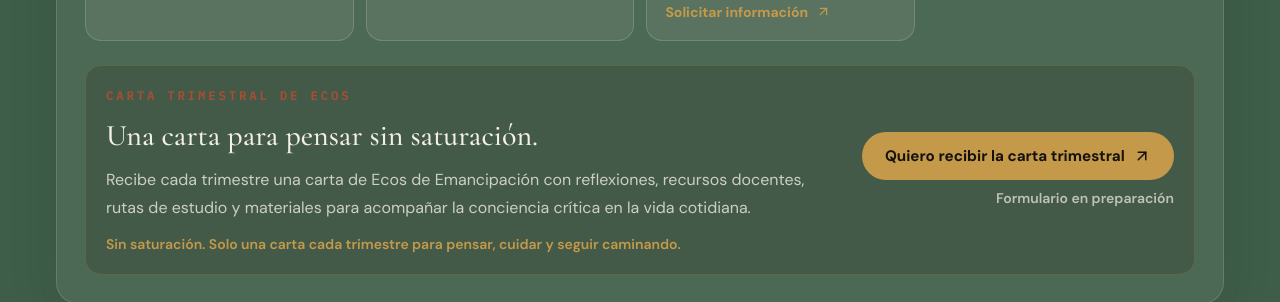
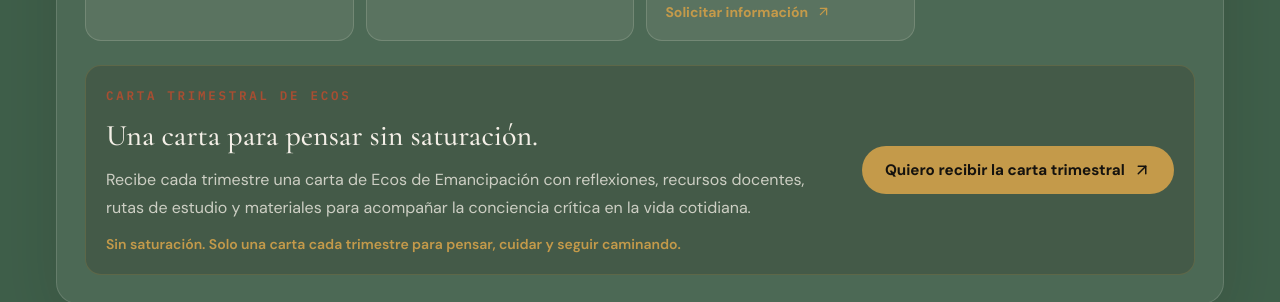
Before and after one commit to KandyPartemia/ecos-de-emancipacion, a React (Vite) app: page / in a window 1280 px wide. Shown: the part 8340-8642 px from the top of the page. Built offline with nearby package versions, Linux system fonts and the light colour scheme.

Commit message:
Conecta formulario corto del boletin trimestral

```diff
--- a/src/App.jsx
+++ b/src/App.jsx
@@ -40,7 +40,7 @@ const LINKS = {
   whatsapp: 'https://wa.me/message/XRGTMKCKFGWZP1?src=qr',
 };
 
-const NEWSLETTER_FORM_URL = '#';
+const NEWSLETTER_FORM_URL = 'https://forms.gle/gP9vBgFaYdUgZNXg7';
 
 const IMAGES = {
   hero: '/images/hero-kandy.webp',
@@ -871,13 +871,16 @@ function SchoolSection() {
             </p>
           </div>
           <div className="flex flex-col gap-2 lg:items-end">
-            <a className="btn-gold" href={NEWSLETTER_FORM_URL} aria-label="Quiero recibir la carta trimestral de Ecos">
+            <a
+              className="btn-gold"
+              href={NEWSLETTER_FORM_URL}
+              target="_blank"
+              rel="noreferrer"
+              aria-label="Quiero recibir la carta trimestral de Ecos"
+            >
               Quiero recibir la carta trimestral
               <ArrowUpRight size={18} aria-hidden="true" />
             </a>
-            {NEWSLETTER_FORM_URL === '#' && (
-              <span className="text-sm font-semibold text-cream/70">Formulario en preparación</span>
-            )}
           </div>
         </div>
       </div>
```
